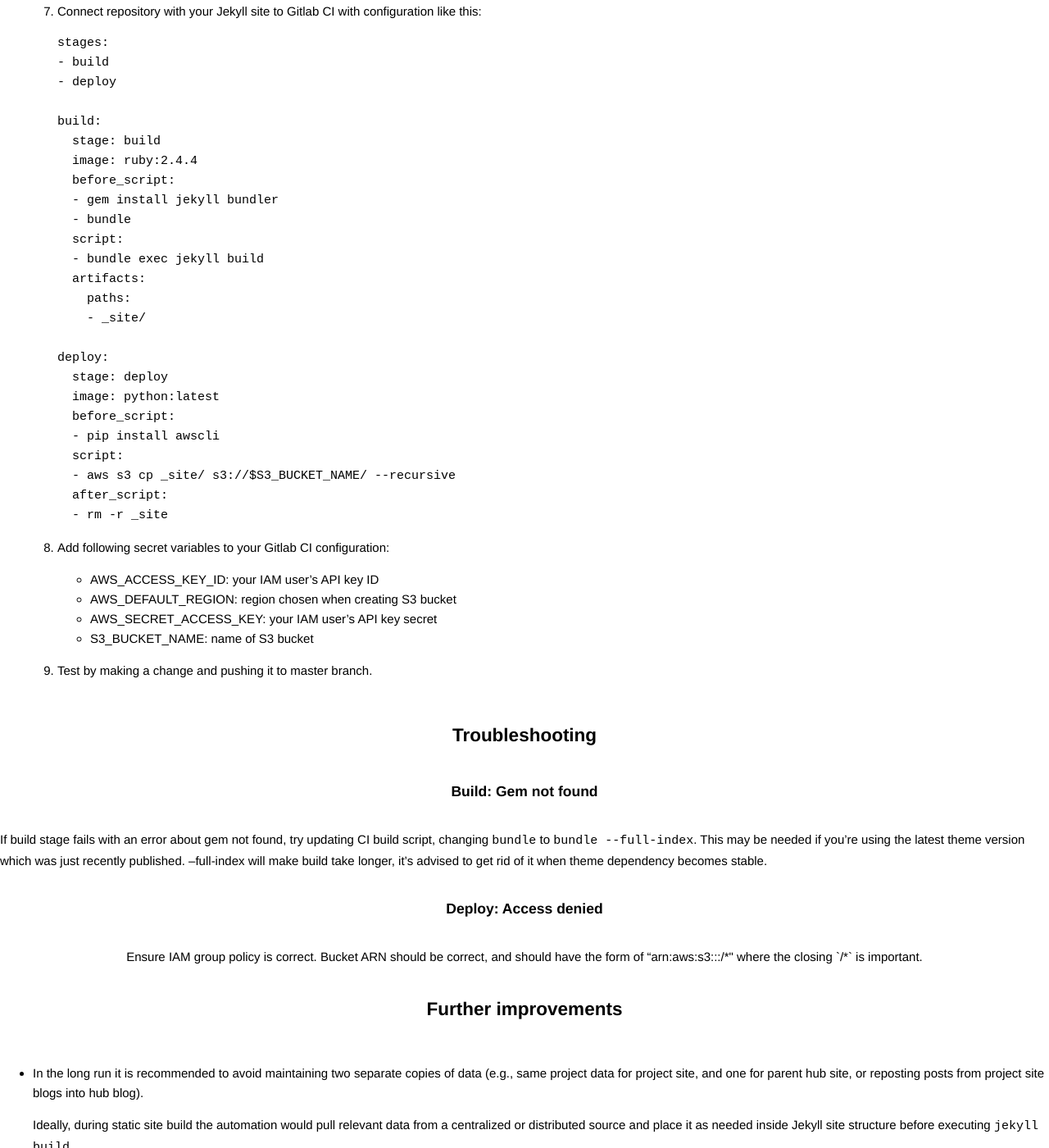
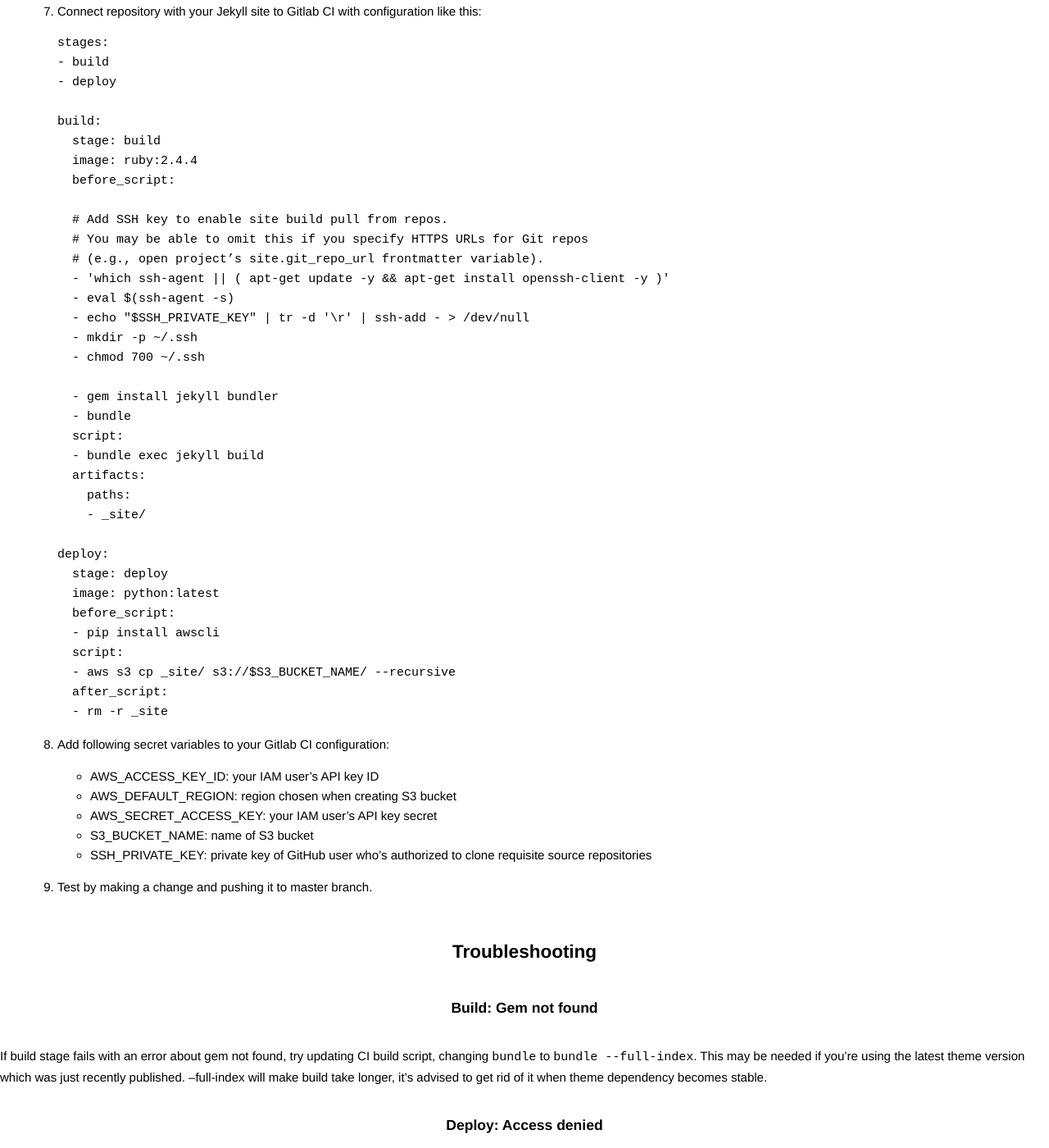
Before and after one commit to riboseinc/jekyll-theme-open-project, a Jekyll site: the page built from CI_OPS.md, in a window 1280 px wide and 1400 px high, scrolled down 2464 px. Shown: the whole window at 82% size. Built offline with Jekyll 4.4.1, drawn with Linux system fonts in a browser that asks for light colours; nearby versions of some CDN libraries; our own code applies the rules of GitHub Pages for plain Markdown files.

Commit message:
docs(CI_OPS): Add the note about private SSH key

```diff
--- a/CI_OPS.md
+++ b/CI_OPS.md
@@ -100,6 +100,16 @@ and you have an Route 53 hosted zone associated with your domain.
      stage: build
      image: ruby:2.4.4
      before_script:
+
+     # Add SSH key to enable site build pull from repos.
+     # You may be able to omit this if you specify HTTPS URLs for Git repos
+     # (e.g., open project’s site.git_repo_url frontmatter variable).
+     - 'which ssh-agent || ( apt-get update -y && apt-get install openssh-client -y )'
+     - eval $(ssh-agent -s)
+     - echo "$SSH_PRIVATE_KEY" | tr -d '\r' | ssh-add - > /dev/null
+     - mkdir -p ~/.ssh
+     - chmod 700 ~/.ssh
+
      - gem install jekyll bundler
      - bundle
      script:
@@ -125,6 +135,8 @@ and you have an Route 53 hosted zone associated with your domain.
    - AWS_DEFAULT_REGION: region chosen when creating S3 bucket
    - AWS_SECRET_ACCESS_KEY: your IAM user’s API key secret
    - S3_BUCKET_NAME: name of S3 bucket
+   - SSH_PRIVATE_KEY: private key of GitHub user who’s authorized to clone
+     requisite source repositories
 
 8. Test by making a change and pushing it to master branch.
 
```
